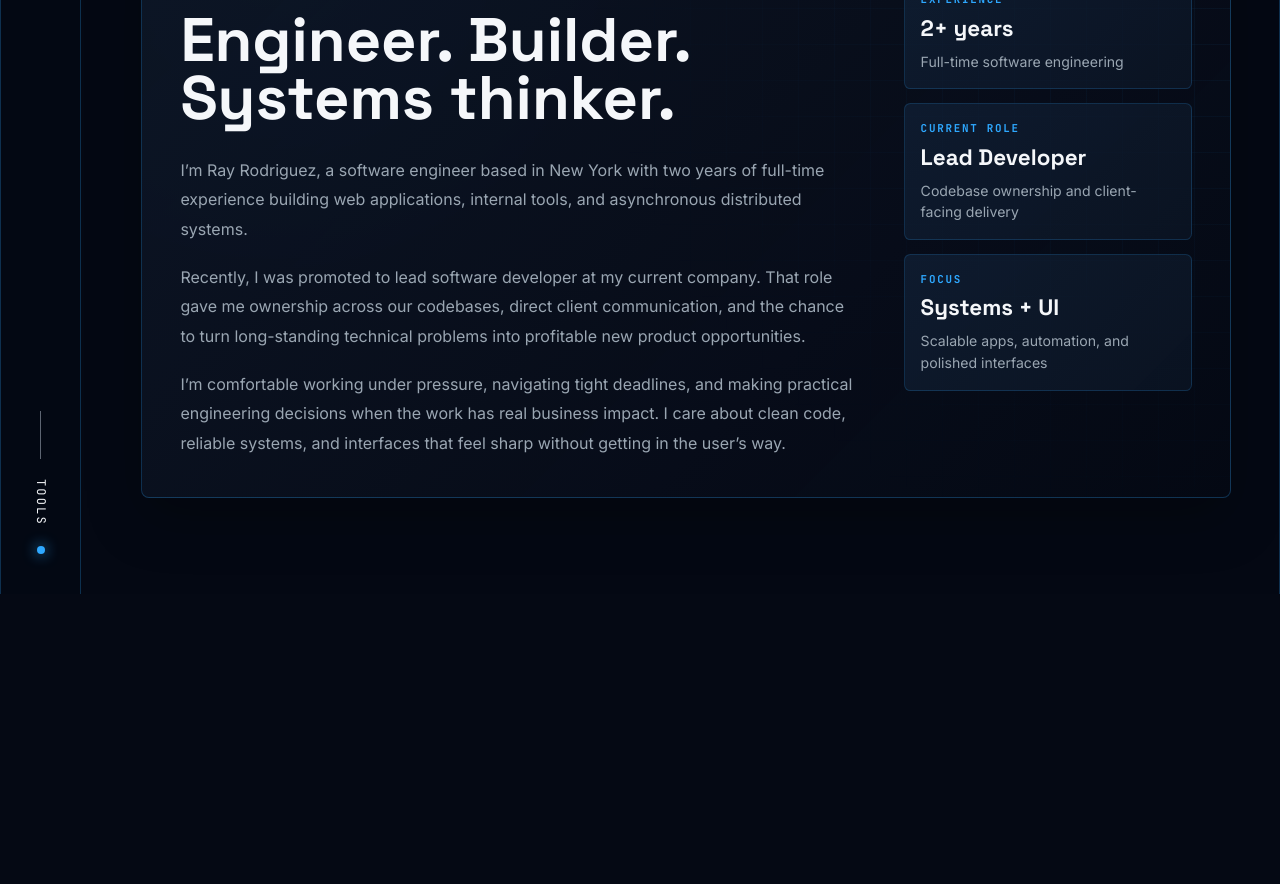
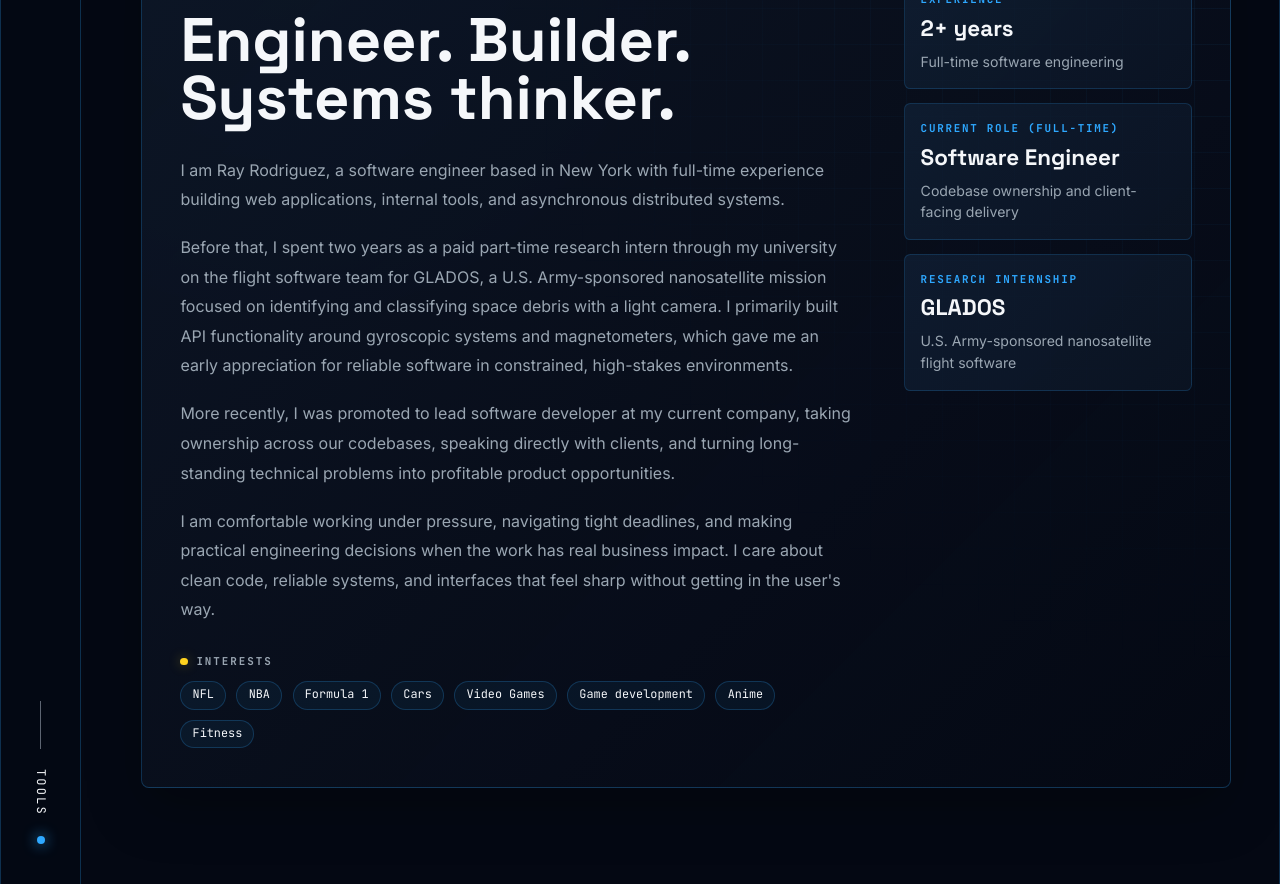
Before and after one commit to rayrodcs/personal-site, a React (Vite) app in the folder ray-portfolio/: page / in a window 1280 px wide. Shown: the part 1300-2184 px from the top of the page. Before the commit the page ends 1894 px from the top, so only its background shows below. Built offline with nearby package versions, Linux system fonts and the light colour scheme.

Commit message:
About section expanded and personal interest tags added

```diff
--- a/ray-portfolio/src/index.css
+++ b/ray-portfolio/src/index.css
@@ -707,6 +707,50 @@ a {
     margin: 0;
   }
 
+  .about-interests-wrap {
+    max-width: 48rem;
+    margin-top: 1.75rem;
+  }
+
+  .about-interests-label {
+    display: block;
+    margin-bottom: 0.75rem;
+    font-family: var(--font-mono);
+    font-size: 0.68rem;
+    font-weight: 700;
+    letter-spacing: 0.18em;
+    text-transform: uppercase;
+    color: var(--muted);
+  }
+
+  .about-interests-label::before {
+    content: '';
+    display: inline-block;
+    width: 0.45rem;
+    height: 0.45rem;
+    margin-right: 0.55rem;
+    border-radius: 9999px;
+    background: var(--accentYellow);
+    box-shadow: 0 0 12px rgba(255, 210, 31, 0.35);
+  }
+
+  .about-interests {
+    display: flex;
+    flex-wrap: wrap;
+    gap: 0.65rem;
+  }
+
+  .about-interests span {
+    border: 1px solid rgba(46, 168, 255, 0.22);
+    border-radius: 9999px;
+    padding: 0.45rem 0.7rem;
+    background: rgba(46, 168, 255, 0.06);
+    color: var(--text);
+    font-family: var(--font-mono);
+    font-size: 0.74rem;
+    line-height: 1;
+  }
+
   .about-highlights {
     display: grid;
     gap: 0.85rem;
--- a/ray-portfolio/src/sections/About.tsx
+++ b/ray-portfolio/src/sections/About.tsx
@@ -1,4 +1,15 @@
 export function About() {
+  const interests = [
+    'NFL',
+    'NBA',
+    'Formula 1',
+    'Cars',
+    'Video Games',
+    'Game development',
+    'Anime',
+    'Fitness'
+  ]
+
   return (
     <section id="about" className="about-section">
       <div className="about-panel">
@@ -8,22 +19,40 @@ export function About() {
 
           <div className="about-body">
             <p>
-              I’m Ray Rodriguez, a software engineer based in New York with two years
-              of full-time experience building web applications, internal tools, and
-              asynchronous distributed systems.
+              I am Ray Rodriguez, a software engineer based in New York with full-time
+              experience building web applications, internal tools, and asynchronous
+              distributed systems.
             </p>
             <p>
-              Recently, I was promoted to lead software developer at my current
-              company. That role gave me ownership across our codebases, direct
-              client communication, and the chance to turn long-standing technical
-              problems into profitable new product opportunities.
+              Before that, I spent two years as a paid part-time research intern
+              through my university on the flight software team for GLADOS, a
+              U.S. Army-sponsored nanosatellite mission focused on identifying and
+              classifying space debris with a light camera. I primarily built API
+              functionality around gyroscopic systems and magnetometers, which gave me
+              an early appreciation for reliable software in constrained, high-stakes
+              environments.
             </p>
             <p>
-              I’m comfortable working under pressure, navigating tight deadlines, and
+              More recently, I was promoted to lead software developer at my current
+              company, taking ownership across our codebases, speaking directly with
+              clients, and turning long-standing technical problems into profitable
+              product opportunities.
+            </p>
+            <p>
+              I am comfortable working under pressure, navigating tight deadlines, and
               making practical engineering decisions when the work has real business
               impact. I care about clean code, reliable systems, and interfaces that
-              feel sharp without getting in the user’s way.
+              feel sharp without getting in the user's way.
             </p>
+          </div>
+
+          <div className="about-interests-wrap" aria-label="Personal interests">
+            <span className="about-interests-label">Interests</span>
+            <div className="about-interests">
+              {interests.map((interest) => (
+                <span key={interest}>{interest}</span>
+              ))}
+            </div>
           </div>
         </div>
 
@@ -34,14 +63,14 @@ export function About() {
             <span>Full-time software engineering</span>
           </div>
           <div className="about-highlight">
-            <span className="about-highlight-label">Current Role</span>
-            <strong>Lead Developer</strong>
+            <span className="about-highlight-label">Current Role (Full-time)</span>
+            <strong>Software Engineer</strong>
             <span>Codebase ownership and client-facing delivery</span>
           </div>
           <div className="about-highlight">
-            <span className="about-highlight-label">Focus</span>
-            <strong>Systems + UI</strong>
-            <span>Scalable apps, automation, and polished interfaces</span>
+            <span className="about-highlight-label">Research Internship</span>
+            <strong>GLADOS</strong>
+            <span>U.S. Army-sponsored nanosatellite flight software</span>
           </div>
         </aside>
       </div>
```
